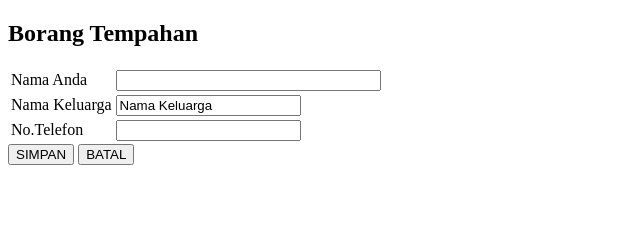
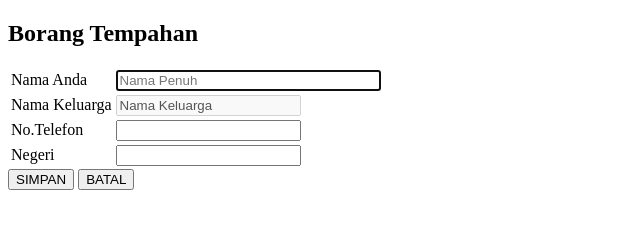
Before and after one commit to YusufIKhwan/dft40043_latihan06, a plain HTML site: page borang.html in a window 1280 px wide. Shown: the whole page, without its empty margins (0-640 px from the left). Drawn offline with Linux system fonts and the light colour scheme.

Commit message:
Update borang.html

```diff
--- a/borang.html
+++ b/borang.html
@@ -14,16 +14,28 @@
     <tr>
         <td><label for="Namaanda">Nama Anda</label></td>
         <td>
-            <input type="text" name="Namaanda" id="Namaanda" size="30"required>
+            <input type="text" name="Namaanda" id="Namaanda" size="30"required placeholder="Nama Penuh" autofocus autocomplete="on">
         </td>
     </tr>
     <tr>
         <td><label for="Namakeluarga">Nama Keluarga</label></td>
-        <td><input type="text" name="Namakeluarga" id="Namakeluarga" value="Nama Keluarga" readonly></td>
+        <td><input type="text" name="Namakeluarga" id="Namakeluarga" value="Nama Keluarga" disabled></td>
     </tr>
     <tr>
         <td><label for="notelefon">No.Telefon</label></td>
-        <td><input type="text" name="notelefon" id="notelefon" minlength="10" maxlength="11"></td>
+        <td><input type="text" name="notelefon" id="notelefon" minlength="10" maxlength="11"required ></td>
+    </tr>
+    <tr>
+        <td>Negeri</td>
+        <td>
+            <input type="text" name="negeri" id="negeri" list="senarai">
+            <datalist id="senarai">
+                <option value="Penang">
+                    <option value="Johor"></option>
+                    <option value="Kedah"></option>
+
+            </datalist>
+        </td>
     </tr>
 </table>
 
```
